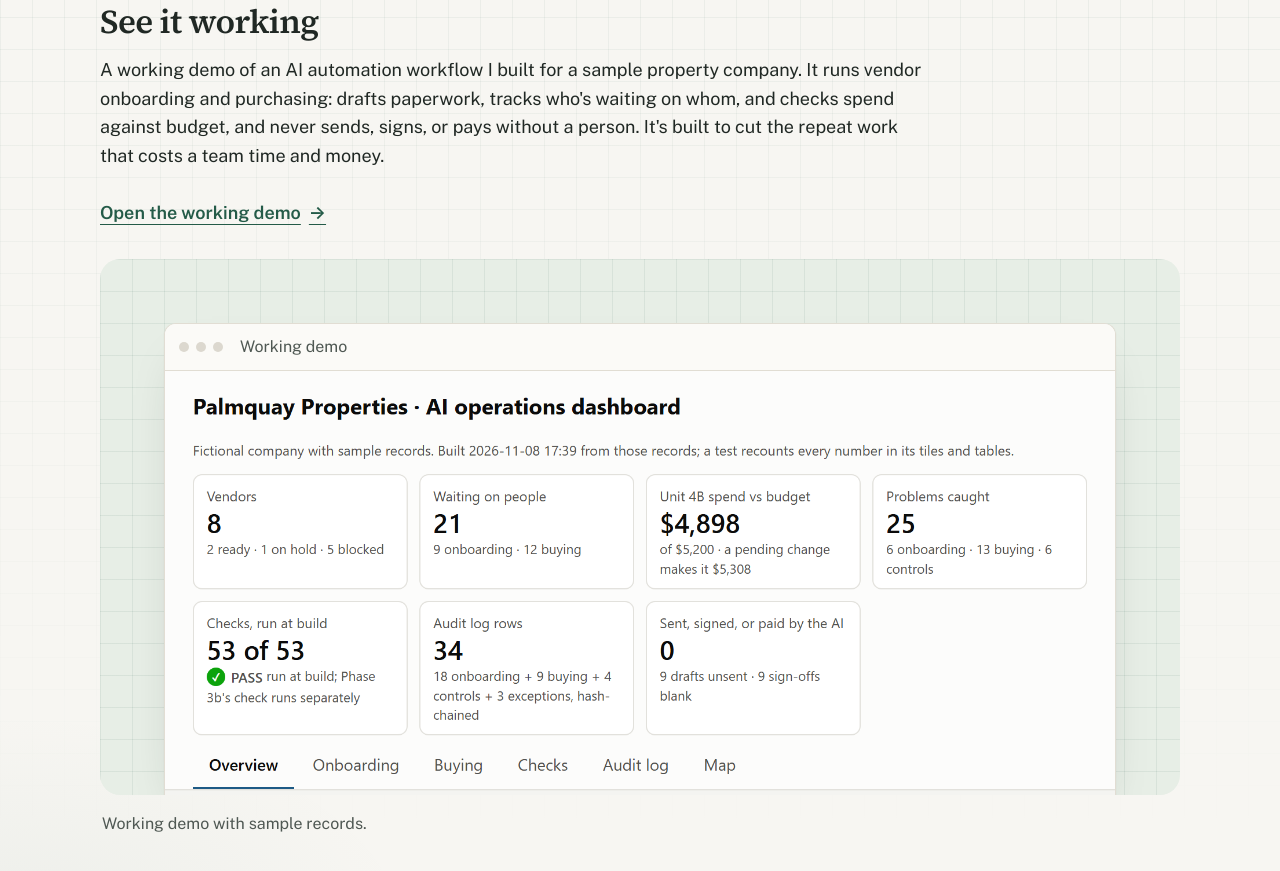
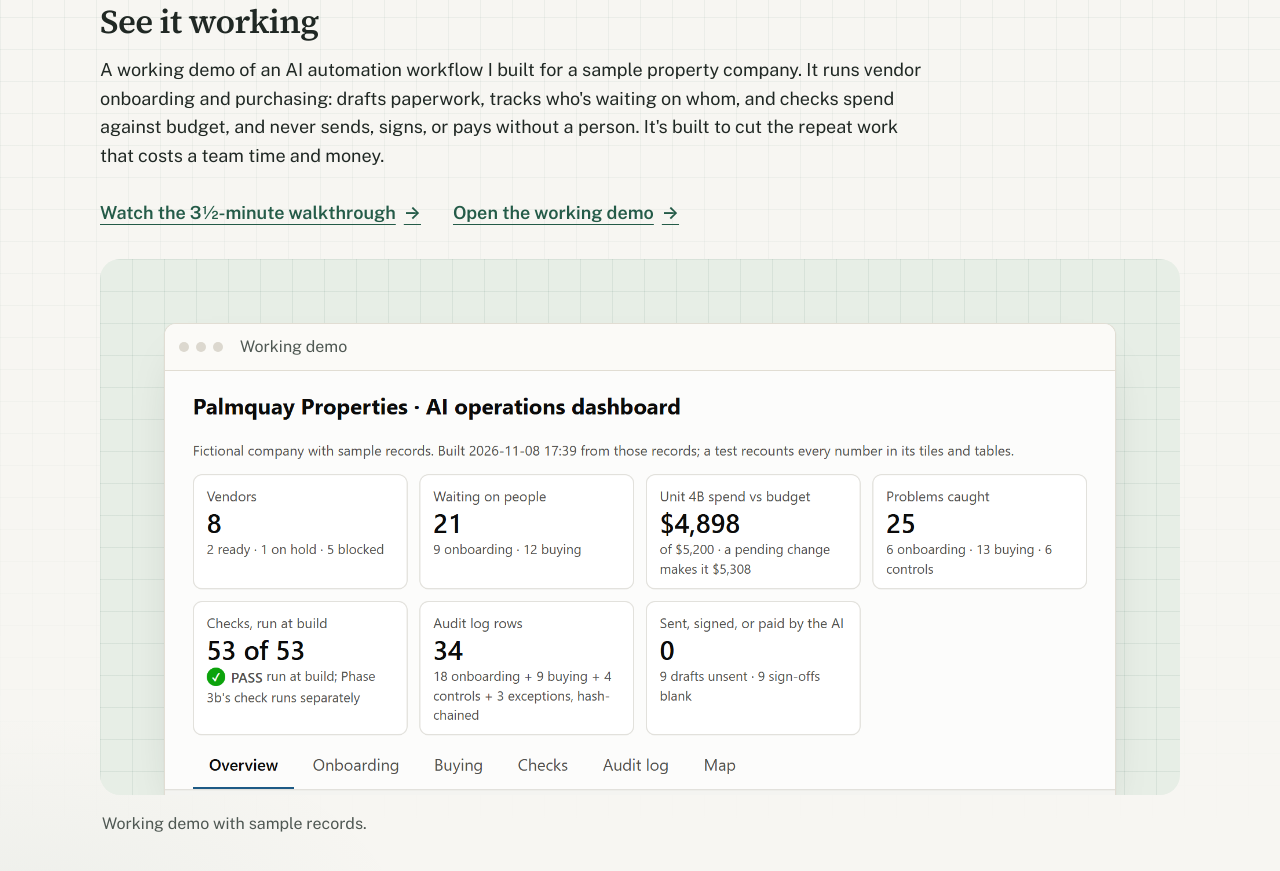
Before and after one commit to cameronkratkyy/seaksolutions-site, a plain HTML site: page index.html in a window 1280 px wide. Shown: the part 879-1750 px from the top of the page. Drawn offline with nearby package versions, Linux system fonts and the light colour scheme.

Commit message:
Site v6.1: add the 3.5-minute walkthrough video link

```diff
--- a/index.html
+++ b/index.html
@@ -202,6 +202,7 @@ h1{font-size:clamp(44px,6.9vw,104px);line-height:.98;letter-spacing:-.035em;marg
 .eyebrow{font-size:16px;font-weight:700;letter-spacing:.06em;text-transform:uppercase;color:var(--green);margin:0 0 14px}
 .demo-intro{max-width:46em;margin:56px 0 22px}
 .demo-intro h2{font-size:clamp(26px,2.6vw,34px)}
+.demo-links{display:flex;flex-wrap:wrap;gap:4px 32px}
 .contact .btn-light{background:#fff;color:var(--green)}
 .contact .btn-light:hover{background:#EEF3F0}
 /* v5 (11/8): content tabs, no JavaScript (radio buttons + labels) */
@@ -248,7 +249,10 @@ h1{font-size:clamp(44px,6.9vw,104px);line-height:.98;letter-spacing:-.035em;marg
   <div class="demo-intro">
     <h2>See it working</h2>
     <p>A working demo of an AI automation workflow I built for a sample property company. It runs vendor onboarding and purchasing: drafts paperwork, tracks who's waiting on whom, and checks spend against budget, and never sends, signs, or pays without a person. It's built to cut the repeat work that costs a team time and money.</p>
-    <a class="link" href="https://cameronkratkyy.github.io/palmquay-ops-demo/dashboard/">Open the working demo <span aria-hidden="true">&rarr;</span></a>
+    <div class="demo-links">
+      <a class="link" href="https://cameronkratkyy.github.io/palmquay-ops-demo/video/">Watch the 3&frac12;-minute walkthrough <span aria-hidden="true">&rarr;</span></a>
+      <a class="link" href="https://cameronkratkyy.github.io/palmquay-ops-demo/dashboard/">Open the working demo <span aria-hidden="true">&rarr;</span></a>
+    </div>
   </div>
   <figure class="shot">
     <div class="panel">
```
